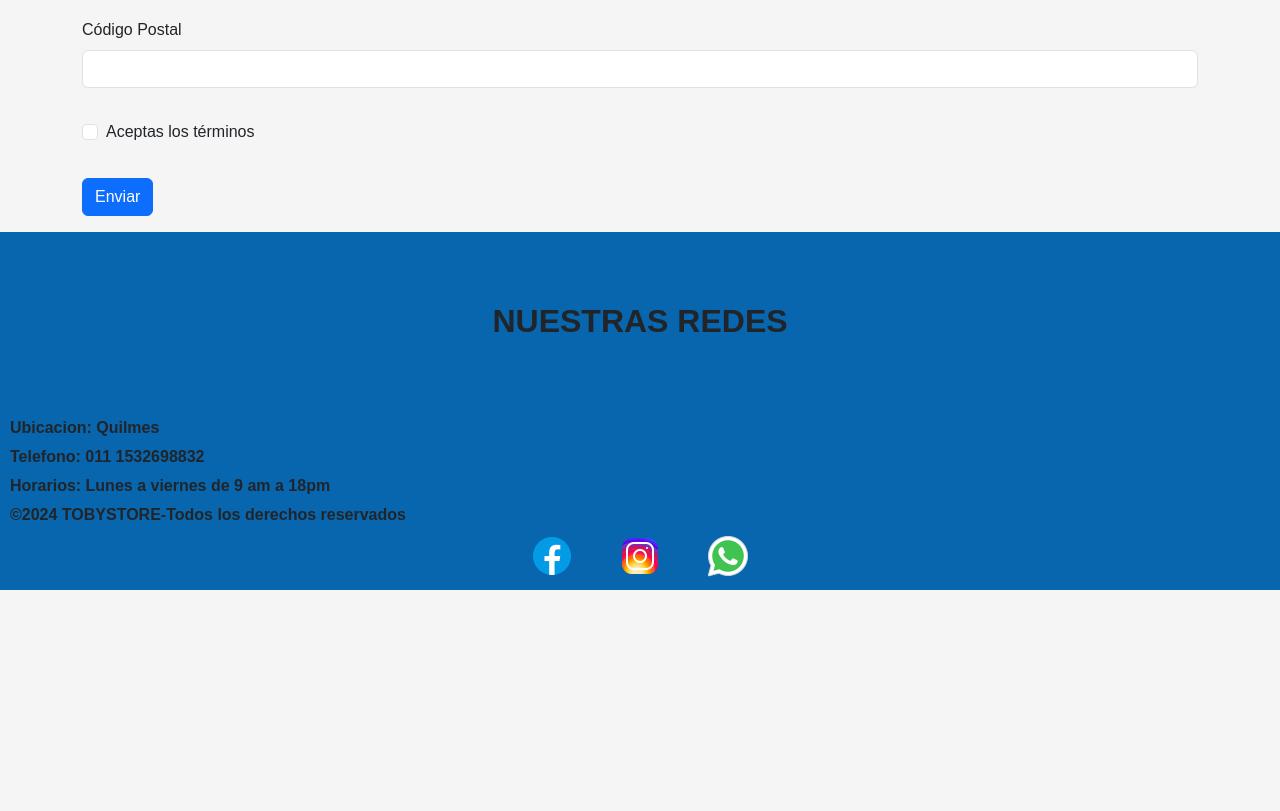
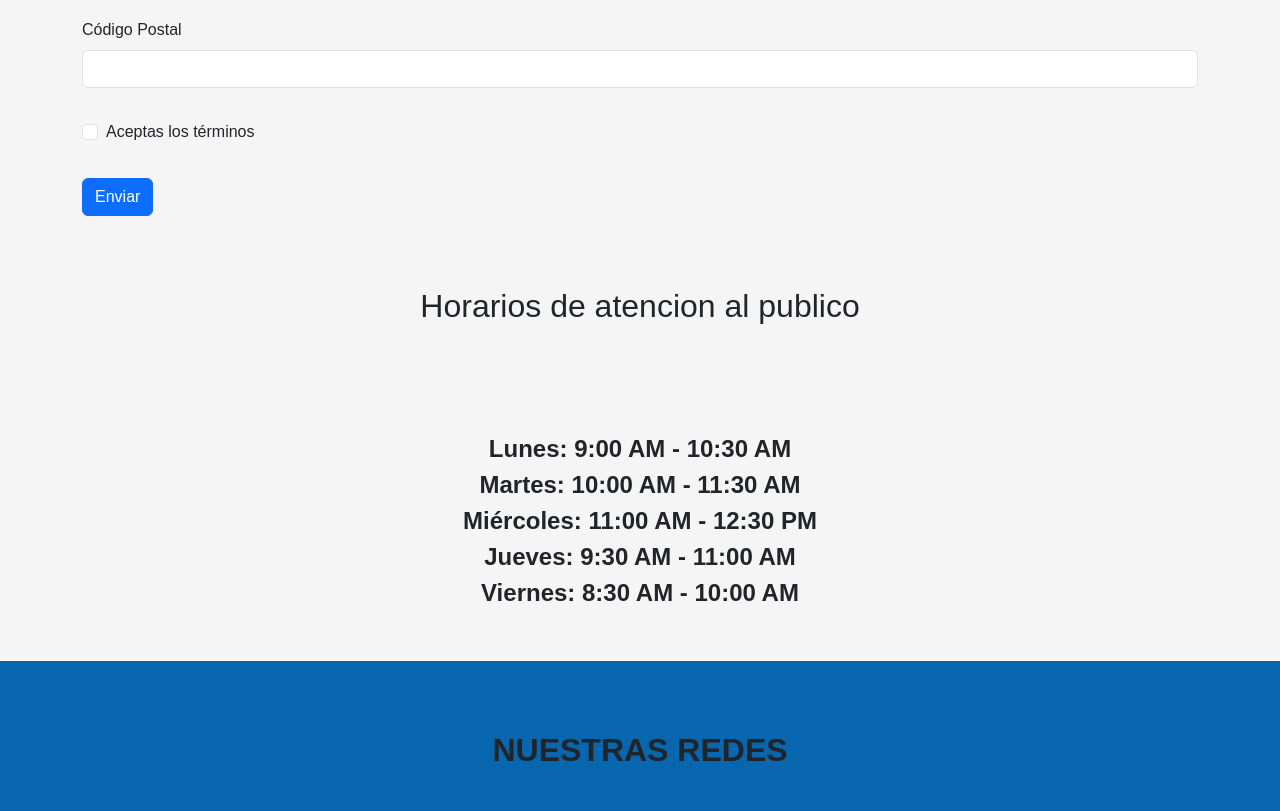
Before and after one commit to kuramasnk/Tobystore, a plain HTML site: page page/contacto.html in a window 1280 px wide. Shown: the part 660-1471 px from the top of the page. Before the commit the page ends 1250 px from the top, so only its background shows below. Drawn offline with nearby package versions, Linux system fonts and the light colour scheme.

Commit message:
lista horarios

```diff
--- a/page/contacto.html
+++ b/page/contacto.html
@@ -173,6 +173,18 @@
       </div>
     </div>
 
+    <div class="contenedorhorarios">
+      <h2>Horarios de atencion al publico</h2>
+      <ul>
+          <li>Lunes: 9:00 AM - 10:30 AM</li>
+          <li>Martes: 10:00 AM - 11:30 AM</li>
+          <li>Miércoles: 11:00 AM - 12:30 PM</li>
+          <li>Jueves: 9:30 AM - 11:00 AM</li>
+          <li>Viernes: 8:30 AM - 10:00 AM</li>
+      </ul>
+  </div>
+
+
     <!-- footer -->
 
     <footer>
--- a/sass/page/_contacto.scss
+++ b/sass/page/_contacto.scss
@@ -0,0 +1,12 @@
+.contenedorhorarios {
+    width: 50%; /* Ancho del contenedor */
+    margin: 0 auto; /* Auto-margen para centrar horizontalmente */
+    text-align: center; /* Centra el texto dentro del contenedor */
+    ul {
+        list-style-type: none; /* Elimina los marcadores de la lista */
+        padding: 0; /* Elimina el relleno predeterminado de la lista */
+        font-weight: bold;
+        font-size: 1.5rem;
+        margin: 50px;
+    }
+}
```
Also changed, not shown: css/estilos.css, img/mapagoogle.jpg (added), 1 other file.
